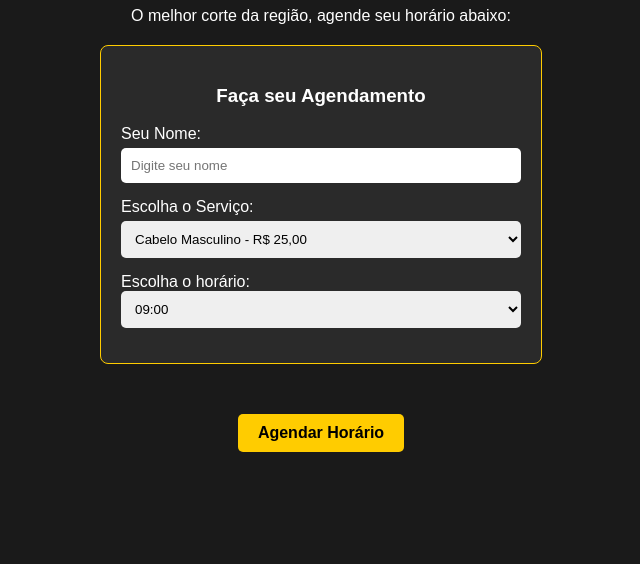
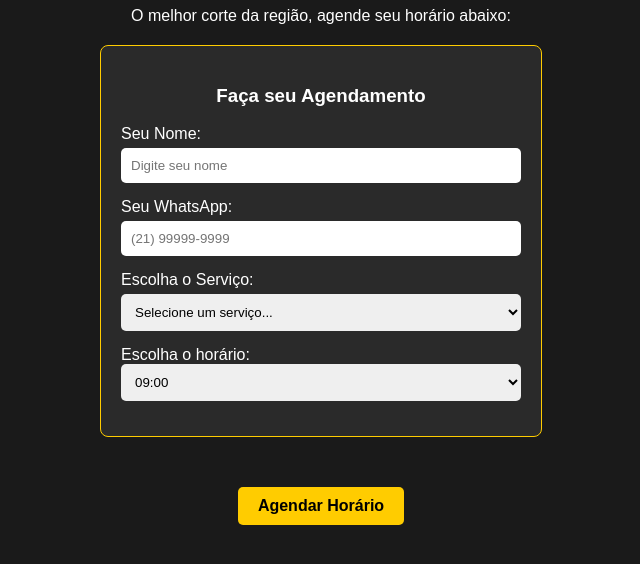
Before and after one commit to madsenkill/sistema-agendamento-barbearia, a Flask app: page / in a window 1280 px wide. Shown: the part 132-696 px from the top of the page, without its empty margins (319-959 px from the left). Run offline with Flask 3, Linux system fonts and the light colour scheme; data comes from the database, SQL or seed files in the repository.

Commit message:
Atualizando preços, assinaturas e adicionando whatsapp

```diff
--- a/app.py
+++ b/app.py
@@ -49,7 +49,13 @@ def home():
 @app.route('/salvar-agendamento', methods=['POST'])
 def salvar_agendamento():
     dados = request.json
-    nome_cliente = dados.get('nome')
+    nome_puro = dados.get('nome')
+    whatsapp_cliente = dados.get('whatsapp') # Pegando o zap novo do site
+
+    # Juntamos os dois para salvar no banco na coluna 'nome' sem quebrar nada!
+    # Vai ficar gravado assim: "Marcelo - (21) 99999-9999"
+    nome_cliente = f"{nome_puro} - {whatsapp_cliente}"
+
     servico_escolhido = dados.get('servico')
     horario_escolhido = dados.get('horario')
 
--- a/templates/index.html
+++ b/templates/index.html
@@ -60,12 +60,23 @@
 
         <label style="color: white; display: block; margin-bottom: 5px; text-align: left;">Seu Nome:</label>
         <input id="nome-cliente" type="text" placeholder="Digite seu nome" style="width: 100%; padding: 10px; margin-bottom: 15px; border-radius: 5px; border: none; box-sizing: border-box;">
+        <label style="color: white; display: block; margin-bottom: 5px; text-align: left;">Seu WhatsApp:</label>
+        <input id="whatsapp-cliente" type="tel" placeholder="(21) 99999-9999" style="width: 100%; padding: 10px; margin-bottom: 15px; border-radius: 5px; border: none; box-sizing: border-box;">
         <label style="color: white; display: block; margin-bottom: 5px; text-align: left;">Escolha o Serviço:</label>
-        <select id="servico-escolhido" style="width: 100%; padding: 10px; margin-bottom: 15px; border-radius: 5px; border: none;">
-            <option value="Cabelo Masculino (R$ 25,00)">Cabelo Masculino - R$ 25,00</option>
-            <option value="Barba (R$ 20,00)">Barba  - R$ 20,00</option>
-            <option value="Combo Premium (R$ 40,00)">Combo Premium - R$ 40,00</option>
-        </select>
+            <select id="servico-escolhido" style="width: 100%; padding: 10px; margin-bottom: 15px; border-radius: 5px; border: none;">
+                <option value="" disabled selected>Selecione um serviço...</option>
+
+                <!-- Serviços Avulsos -->
+                <option value="Corte de Cabelo (Sobrancelha Grátis) - R$ 30,00">Corte de Cabelo + Sobrancelha Grátis - R$ 30,00</option>
+                <option value="Corte de 1 Pente - R$ 20,00">Corte de 1 Pente - R$ 20,00</option>
+                <option value="Barba - R$ 20,00">Barba - R$ 20,00</option>
+                <option value="Pezinho (Acabamento) - R$ 10,00">Pezinho (Acabamento) - R$ 10,00</option>
+                <option value="Sobrancelha Avulsa - R$ 10,00">Sobrancelha Avulsa - R$ 10,00</option>
+
+                <!-- Planos Mensais de Assinatura -->
+                <option value="Plano Mensal (Cortes) - R$ 95,00/mês">Plano Mensal (Cortes Livres) - R$ 95,00/mês</option>
+                <option value="Plano Mensal (Corte + Barba) - R$ 145,00/mês">Plano Mensal (Corte + Barba) - R$ 145,00/mês</option>
+            </select>
         <label style="color: white; display: block; margin-bottom: 5p; text-align: left;">Escolha o horário:</label>
         <select id="horario-escolhido" style="width: 100%; padding: 10px; margin-bottom: 15px; border-radius: 5px; border: none;">
     {% if "09:00" not in horarios_bloqueados %}<option value="09:00">09:00</option>{% endif %}
@@ -89,6 +100,7 @@
             var nome = document.getElementById("nome-cliente").value;
             var servico = document.getElementById("servico-escolhido").value;
             var horario = document.getElementById("horario-escolhido").value;
+            var whatsapp = document.getElementById("whatsapp-cliente").value;
             if (nome.trim() === "") {
                 alert("Por favor, digite seu nome antes de agendar! 😉");
                 return;
@@ -102,9 +114,10 @@
                     'Content-Type': 'application/json'
                 },
                 body: JSON.stringify({
-                    nome: nome,
-                    servico: servico,
-                    horario: horario // <-- adicionando essa linha aqui!
+                nome: nome,
+                whatsapp: whatsapp,
+                servico: servico,
+                horario: horario
                 })
             })
             .then(response => response.json())
```
